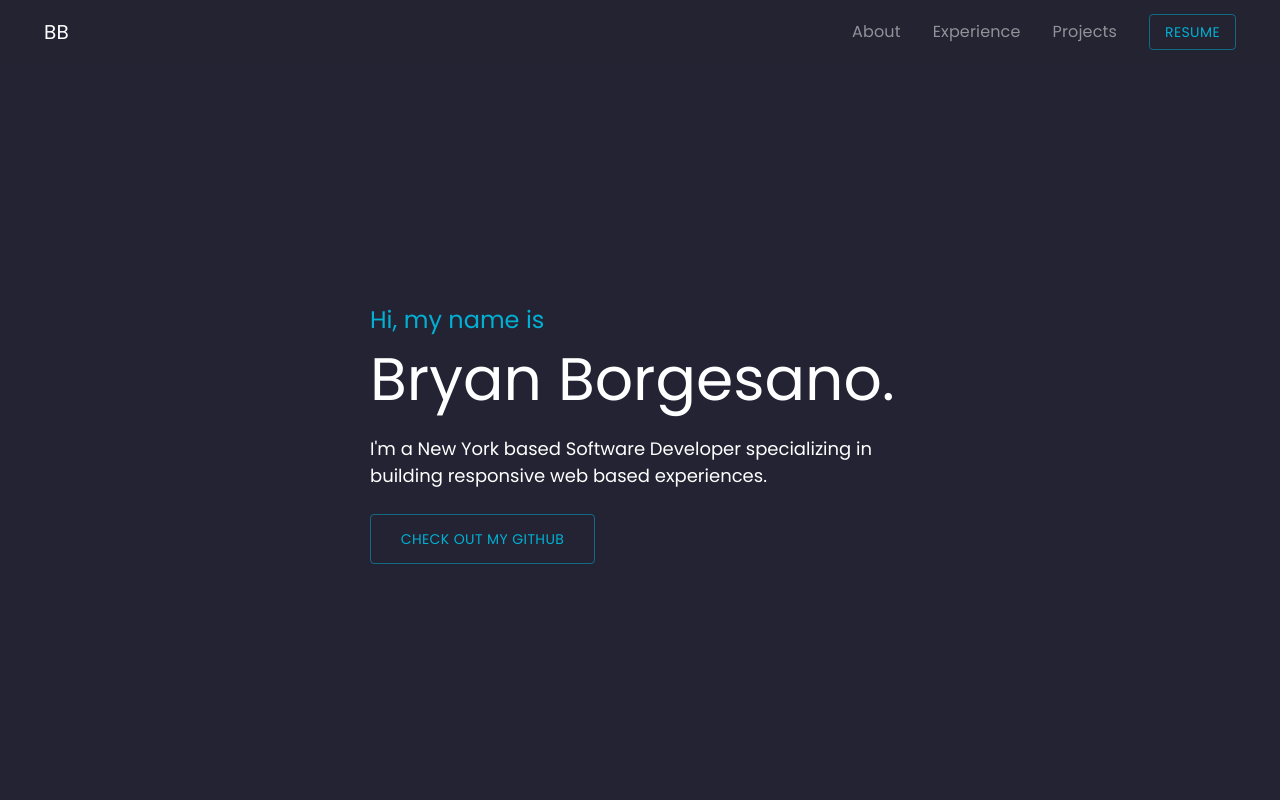
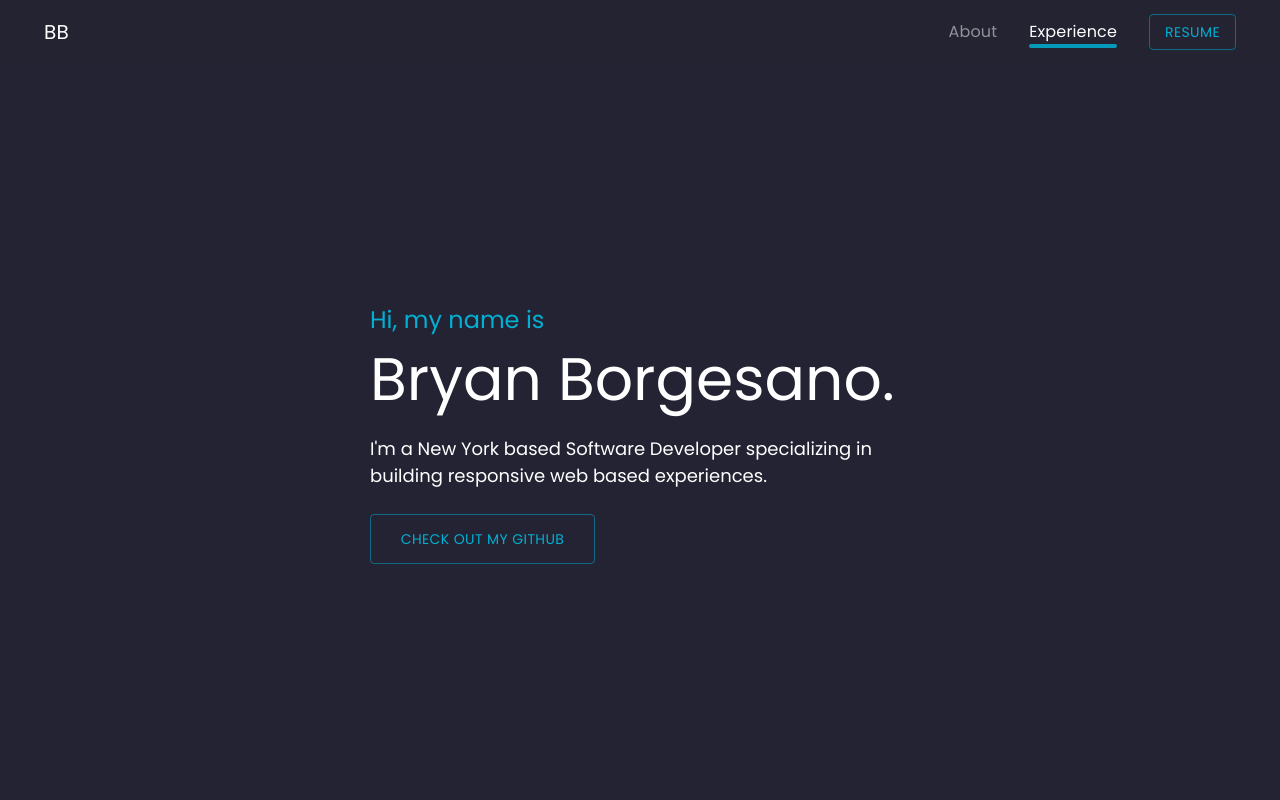
Before and after one commit to BryanBorge/portfolio-2.0, a React (Create React App) app: page / in a window 1280 px wide. Shown: the top 800 px of the page. Built offline with nearby package versions, Linux system fonts and the light colour scheme.

Commit message:
Using react scroll on desktop

```diff
--- a/src/Components/Navigation/Header/Header.js
+++ b/src/Components/Navigation/Header/Header.js
@@ -9,10 +9,11 @@ import { useMediaQuery } from "@mui/material";
 import NavItem from "../NavItem/NavItem";
 import MotionButton from "../../MotionButton/MotionButton";
 import { AnimateSharedLayout } from "framer-motion";
+import { Link } from "react-scroll";
 
 const Header = () => {
   const mediumViewport = useMediaQuery("(min-width:768px)");
-  const navItems = ["About", "Experience", "Projects"];
+  const navItems = ["About", "Experience"];
   const [selected, setSelected] = useState(null);
 
   return (
@@ -29,13 +30,21 @@ const Header = () => {
           {mediumViewport && (
             <Box sx={{ display: "flex", flexDirection: "row" }}>
               <AnimateSharedLayout>
+                <Link to="Landing" spy={true} onSetActive={() => setSelected(null)} />
                 {navItems.map((item, index) => (
+                  <Link
+                    to={item}
+                    spy={true}
+                    smooth={true}
+                    duration={500}
+                    onSetActive={() => setSelected(index)}>
                     <NavItem
                       text={item}
                       key={index}
                       selected={selected === index}
                       onClick={() => setSelected(index)}
                     />
+                  </Link>
                 ))}
               </AnimateSharedLayout>
             </Box>
--- a/src/ContentLayout.js
+++ b/src/ContentLayout.js
@@ -3,21 +3,27 @@ import AboutMe from "./Pages/About";
 import Experience from "./Pages/Experience";
 import Landing from "./Pages/Landing";
 import styled from "styled-components";
-
+import { Element } from "react-scroll";
 const ContentLayout = () => {
   return (
     <>
+      <Element name="Landing">
         <LandingSection>
-        <Landing  id="Landing"/>
+          <Landing />
         </LandingSection>
+      </Element>
 
-      <Section id="About">
+      <Element name="About">
+        <Section>
           <AboutMe />
         </Section>
+      </Element>
 
-      <Section id="Experience">
+      <Element name="Experience">
+        <Section>
           <Experience />
         </Section>
+      </Element>
     </>
   );
 };
@@ -36,5 +42,4 @@ const Section = styled.div`
   justify-content: center;
   align-items: center;
   height: 1000px;
-  min-height: -webkit-fill-available;
 `;
```
Lines whose indentation alone changed are shown as unchanged.
